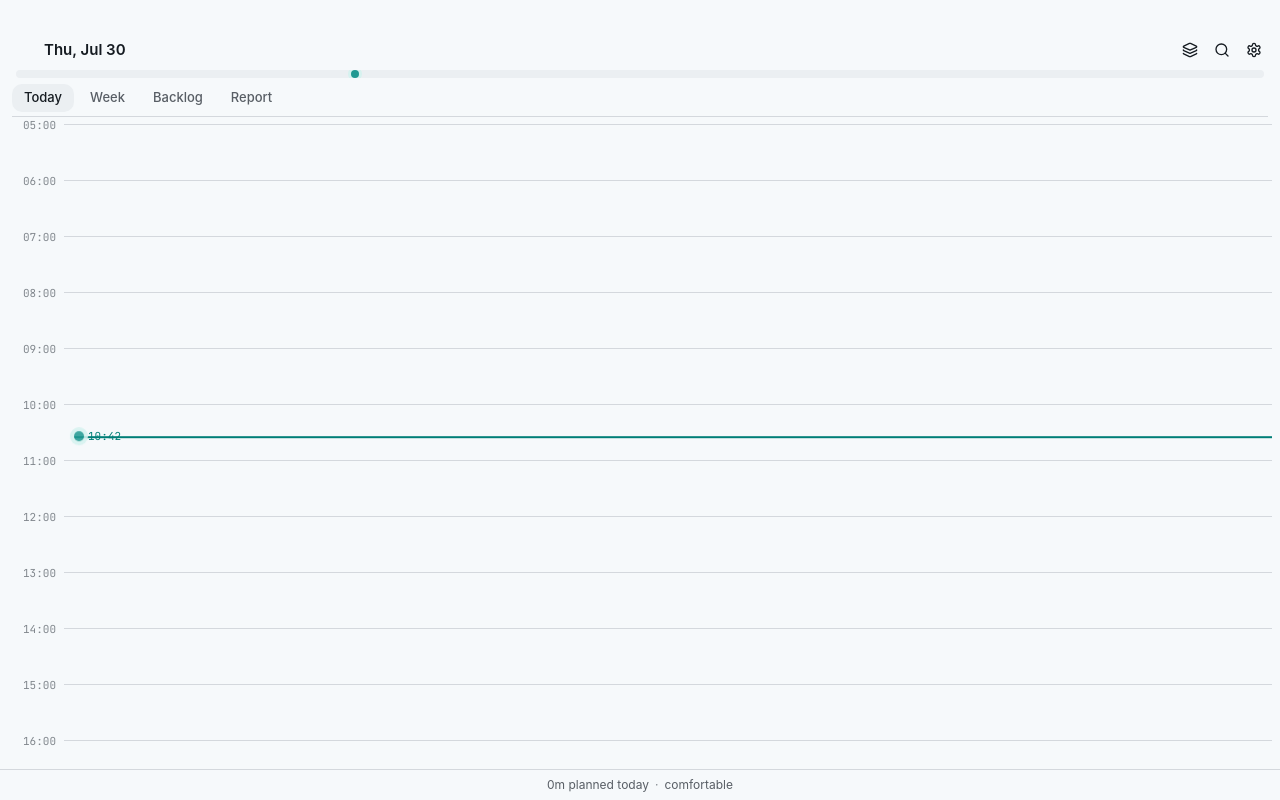
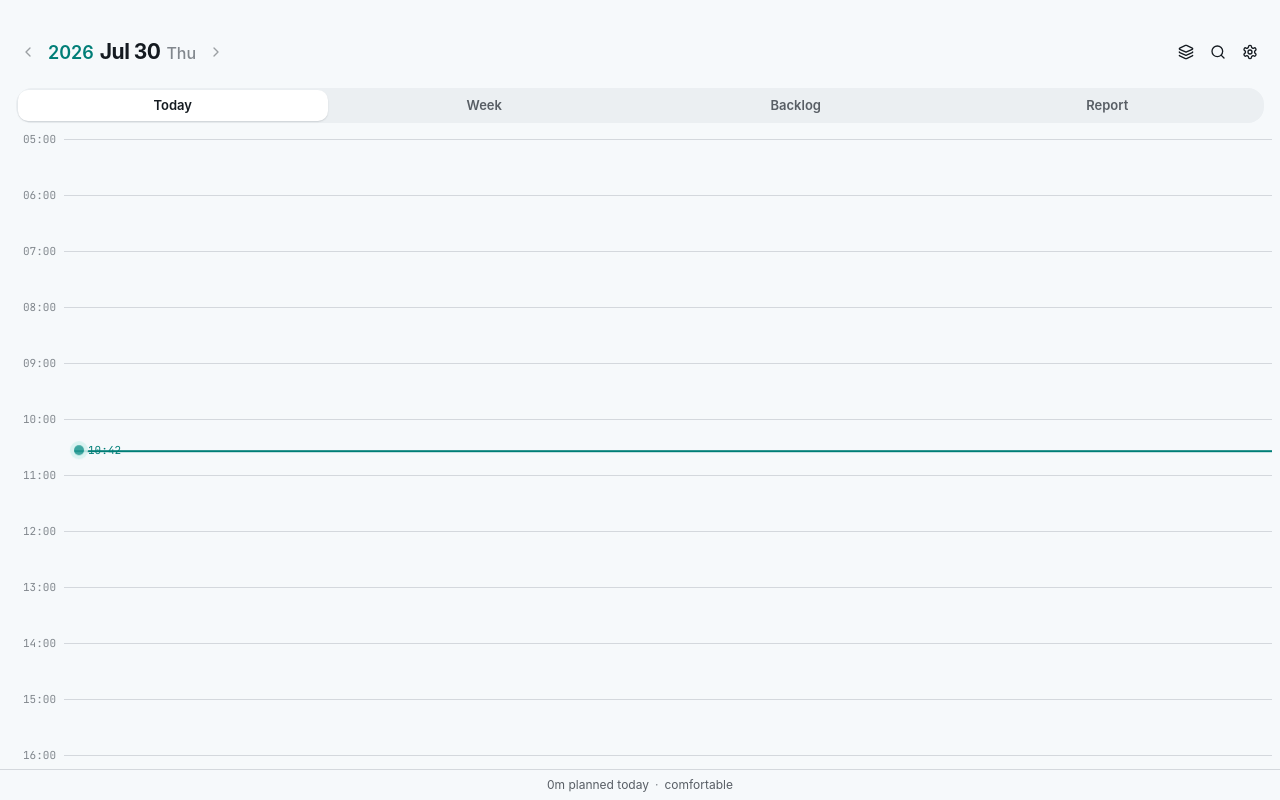
Before and after one commit to project-oxi/oxiline, a React (Vite) app in the folder crates/oxiline-app/: page / in a window 1280 px wide. Built offline with nearby package versions, Linux system fonts and the light colour scheme; a web font is replaced by a local one.

Commit message:
feat(app): week-strip header — 7-day strip, big title, segmented tabs, visible chevrons

```diff
--- a/crates/oxiline-app/src/components/Header.tsx
+++ b/crates/oxiline-app/src/components/Header.tsx
@@ -1,38 +1,25 @@
 import { ChevronLeft, ChevronRight, Search, Settings as SettingsIcon, Layers } from "lucide-react";
 import { useTranslation } from "react-i18next";
-import { useTimeline, useCategories, useSettings } from "../hooks";
-import { useUi } from "../lib/store";
-import { OxideBar } from "./OxideBar";
-
-function num(v: unknown, d: number): number {
-  return typeof v === "number" ? v : d;
-}
-
-function localeDateLabel(dateStr: string, lang: string): string {
-  const [y, m, d] = dateStr.split("-").map(Number);
-  const dt = new Date(y, m - 1, d);
-  const wd = ["sun", "mon", "tue", "wed", "thu", "fri", "sat"][dt.getDay()];
-  const wdKo = ["일", "월", "화", "수", "목", "금", "토"][dt.getDay()];
-  if (lang === "ko") {
-    return `${y}년 ${m}월 ${d}일 (${wdKo})`;
-  }
-  const wdEn = ["Sun", "Mon", "Tue", "Wed", "Thu", "Fri", "Sat"][dt.getDay()];
-  void wd;
-  return `${wdEn}, ${dt.toLocaleDateString("en-US", { month: "short" })} ${d}`;
-}
+import { useTimelineRange, useCategories } from "../hooks";
+import { useUi, todayStr, shift } from "../lib/store";
+import { categoryById, categoryColor } from "../lib/colors";
 
 export function Header() {
   const { t, i18n } = useTranslation();
-  const { date, view, setView, shiftDate, goToToday, setPaletteOpen, setPreferencesOpen, setRoutineManagerOpen } =
+  const { date, view, setView, setDate, shiftDate, goToToday, setPaletteOpen, setPreferencesOpen, setRoutineManagerOpen } =
     useUi();
   const catsQ = useCategories();
-  const tlQ = useTimeline(date);
-  const settingsQ = useSettings();
+  const lang = i18n.language?.startsWith("en") ? "en" : "ko";
 
-  const dayStart = num(settingsQ.data?.day_start_hour, 5);
-  const dayEnd = num(settingsQ.data?.day_end_hour, 26);
-  const dayStartMin = dayStart * 60;
-  const totalMin = (dayEnd - dayStart) * 60;
+  // Week (Mon–Sun) containing the selected date
+  const dow = new Date(date + "T12:00:00").getDay();
+  const mondayOffset = dow === 0 ? -6 : 1 - dow;
+  const monday = shift(date, mondayOffset);
+  const sunday = shift(monday, 6);
+  const weekQ = useTimelineRange(monday, sunday);
+  const weekCols = weekQ.data ?? [];
+  const categories = catsQ.data ?? [];
+  const today = todayStr();
 
   const tabs: { key: typeof view; label: string }[] = [
     { key: "today", label: t("nav.today") },
@@ -41,26 +28,42 @@
     { key: "report", label: t("nav.report") },
   ];
 
+  // Date title parts
+  const [yy, mm, dd] = date.split("-").map(Number);
+  const titleDt = new Date(yy, mm - 1, dd);
+  const wdKo = ["일", "월", "화", "수", "목", "금", "토"][titleDt.getDay()];
+
   return (
-    <div data-tauri-drag-region className="shrink-0 px-3 pt-9">
-      <div className="flex items-center justify-between gap-2">
-        <div className="group flex items-center gap-1">
+    <div data-tauri-drag-region className="shrink-0 px-4 pt-9 pb-2">
+      {/* Row 1: chevrons + big date title + icons */}
+      <div className="flex items-center justify-between gap-2 pb-2.5">
+        <div className="flex items-center gap-1">
           <button
-            className="rounded p-1 opacity-0 transition group-hover:opacity-100 hover:bg-sunken"
+            className="rounded p-1 opacity-40 transition hover:bg-sunken hover:opacity-100"
             onClick={() => shiftDate(-1)}
             aria-label="prev day"
           >
             <ChevronLeft size={16} />
           </button>
           <button
-            className="rounded px-1 text-[15px] font-semibold hover:bg-sunken"
             onClick={goToToday}
+            className="flex items-baseline gap-1.5 rounded px-1 hover:bg-sunken"
             title={t("nav.today")}
           >
-            {localeDateLabel(date, i18n.language)}
+            <span className="text-[18px] font-semibold" style={{ color: "var(--accent-oxide-strong)" }}>
+              {yy}
+            </span>
+            <span className="text-[21px] font-bold tracking-tight" style={{ color: "var(--text-primary)" }}>
+              {lang === "ko"
+                ? `${mm}월 ${dd}일`
+                : titleDt.toLocaleDateString("en-US", { month: "short", day: "numeric" })}
+            </span>
+            <span className="text-[16px] font-medium" style={{ color: "var(--text-tertiary)" }}>
+              {lang === "ko" ? wdKo : titleDt.toLocaleDateString("en-US", { weekday: "short" })}
+            </span>
           </button>
           <button
-            className="rounded p-1 opacity-0 transition group-hover:opacity-100 hover:bg-sunken"
+            className="rounded p-1 opacity-40 transition hover:bg-sunken hover:opacity-100"
             onClick={() => shiftDate(1)}
             aria-label="next day"
           >
@@ -96,24 +99,70 @@
         </div>
       </div>
 
-      <div className="mt-1.5 mb-1.5 px-1">
-        <OxideBar
-          items={tlQ.data ?? []}
-          categories={catsQ.data ?? []}
-          dayStartMin={dayStartMin}
-          totalMin={totalMin}
-        />
+      {/* Row 2: week strip */}
+      <div className="flex gap-1 pb-2.5">
+        {weekCols.map(({ date: dStr, items }) => {
+          const [cy, cm, cdd] = dStr.split("-").map(Number);
+          const cdt = new Date(cy, cm - 1, cdd);
+          const dayNum = cdt.getDate();
+          const wdLabel =
+            lang === "ko"
+              ? ["일", "월", "화", "수", "목", "금", "토"][cdt.getDay()]
+              : cdt.toLocaleDateString("en-US", { weekday: "narrow" });
+          const isToday = dStr === today;
+          const hues = [
+            ...new Set(
+              items
+                .filter((i) => !i.is_skipped)
+                .map((i) => categoryById(categories, i.category_id)?.color_hue ?? null),
+            ),
+          ].slice(0, 5);
+          return (
+            <button
+              key={dStr}
+              onClick={() => {
+                setDate(dStr);
+                setView("today");
+              }}
+              className="flex flex-1 flex-col items-center gap-1 rounded-lg py-1.5 transition hover:bg-sunken"
+            >
+              <span
+                className="text-[10px] font-semibold"
+                style={{ color: isToday ? "var(--accent-oxide-strong)" : "var(--text-tertiary)" }}
+              >
+                {wdLabel}
+              </span>
+              <span
+                className="flex h-7 w-7 items-center justify-center rounded-full text-[13px] font-semibold transition"
+                style={{
+                  background: isToday ? "var(--accent-oxide)" : "transparent",
+                  color: isToday ? "white" : "var(--text-secondary)",
+                  boxShadow: isToday ? "0 2px 8px oklch(0.62 0.1 189 / 0.35)" : undefined,
+                }}
+              >
+                {dayNum}
+              </span>
+              <span className="flex h-1.5 items-center gap-0.5">
+                {hues.map((h, i) => (
+                  <span key={i} className="h-1 w-1 rounded-full" style={{ background: categoryColor(h) }} />
+                ))}
+              </span>
+            </button>
+          );
+        })}
       </div>
 
-      <div className="flex items-center gap-1 border-b border-border-subtle pb-1">
+      {/* Row 3: segmented tabs */}
+      <div className="flex gap-0.5 rounded-lg p-0.5" style={{ background: "var(--surface-sunken)" }}>
         {tabs.map((tb) => (
           <button
             key={tb.key}
             onClick={() => setView(tb.key)}
-            className="rounded-md px-3 py-1 text-[13px] font-medium transition"
+            className="flex-1 rounded-md px-3 py-1.5 text-[13px] font-semibold transition"
             style={{
-              background: view === tb.key ? "var(--surface-sunken)" : "transparent",
+              background: view === tb.key ? "var(--surface-raised)" : "transparent",
               color: view === tb.key ? "var(--text-primary)" : "var(--text-secondary)",
+              boxShadow: view === tb.key ? "var(--elevation-card)" : undefined,
             }}
           >
             {tb.label}
```
